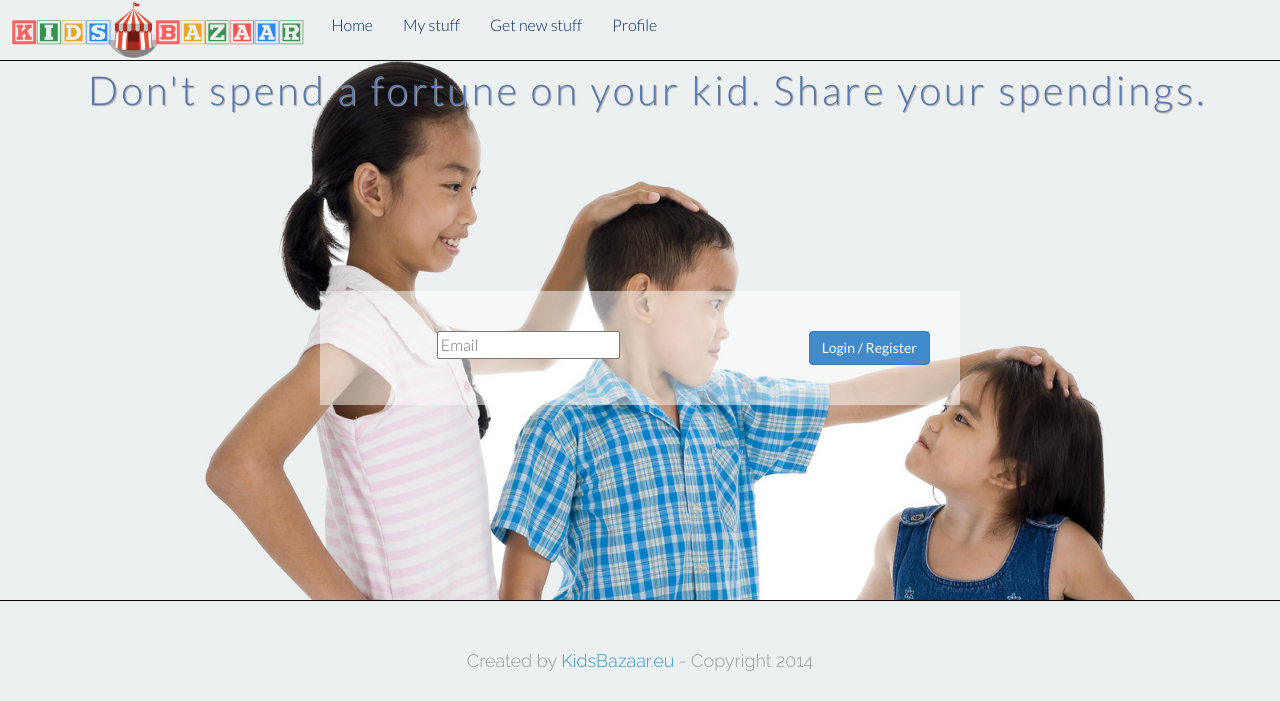
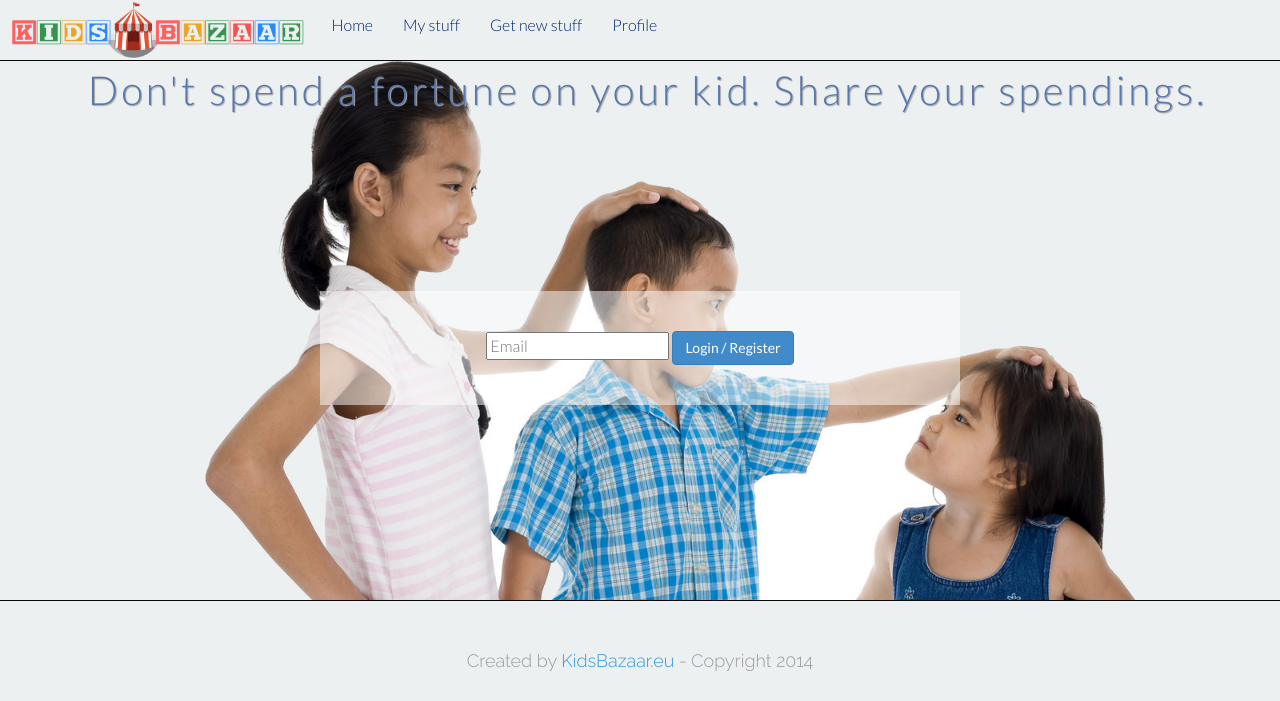
Before and after one commit to sbellem/kid-bazaar, a Django app: page / in a window 1280 px wide. Shown: the top 701 px of the page. Run offline with Django 3.2, Linux system fonts and the light colour scheme; some libraries are stand-ins or nearby versions.

Commit message:
ixed place for login form

```diff
--- a/kid_bazaar/apps/home/templates/home/index.html
+++ b/kid_bazaar/apps/home/templates/home/index.html
@@ -68,19 +68,10 @@
         <p>Don't spend a fortune on your kid. Share your spendings.</p>
     </header>
 
-    <div class="col-sm-6 col-sm-offset-3" style="position: absolute; bottom: 30%; background-color: rgba(255, 255, 255, 0.5);">
-        <form method="post" action="/register" style="margin: 40px 0;">
-            <div class="row">
-                <div class="col-sm-8">
-                    <div class="input-prepend">
-                        <span class="add-on"><i class="icon-envelope"></i></span>
-                        <input type="text" id="email" name="email" placeholder="Email">
-                    </div>
-                </div>
-                <div class="col-sm-4">
-                    <button class="btn btn-primary" type="submit" style="float: right">Login / Register</button>
-                </div>
-            </div>
+    <div class="col-xs-offset-2 col-xs-8 col-sm-6 col-sm-offset-3" style="position: absolute; bottom: 30%; background-color: rgba(255, 255, 255, 0.5);">
+        <form method="post" action="/register" style="margin: 40px 0;" class="form-inline">
+            <input type="text" id="email" name="email" placeholder="Email">
+            <button class="btn btn-primary" type="submit">Login / Register</button>
         </form>
     </div>
 
```
